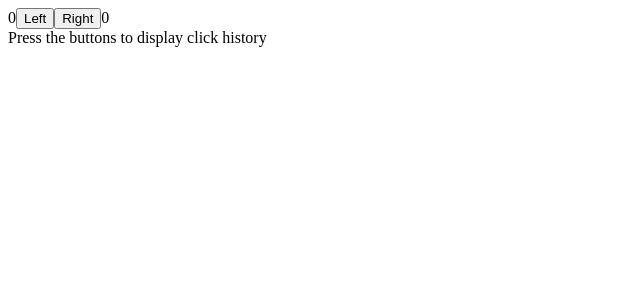
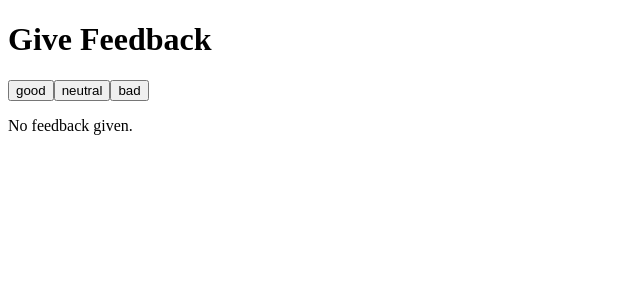
Before and after one commit to ChelseaSaunders/fullstack_open, a React (Create React App) app in the folder part1/courseinfo/: page / in a window 1280 px wide. Shown: the top 300 px of the page, without its empty margins (0-640 px from the left). Built offline with nearby package versions, Linux system fonts and the light colour scheme.

Commit message:
finished exercises 1.6-1.11

```diff
--- a/part1/courseinfo/src/App.js
+++ b/part1/courseinfo/src/App.js
@@ -1,12 +1,6 @@
 import React, { useState } from 'react';
 
-const History = (props) => {
-  if (props.allClicks.length === 0) {
-    return (<div>Press the buttons to display click history</div>)
-  }
-
-  return (<div>Click history: {props.allClicks.join(' ')}</div>);
-};
+const Display = props => <div>{props.value}</div>;
 
 const Button = ({ handleClick, text }) => (
   <button onClick={handleClick}>
@@ -15,30 +9,21 @@ const Button = ({ handleClick, text }) => (
 );
 
 const App = () => {
-  const [left, setLeft] = useState(0);
-  const [right, setRight] = useState(0);
-  const [allClicks, setAll] = useState([]);
+  const [value, setValue] = useState(10);
 
-  const handleLeftClick = () => {
-    setAll(allClicks.concat('L'));
-    setLeft(left + 1);
-  };
-
-  const handleRightClick = () => {
-    setAll(allClicks.concat('R'));
-    setRight(right + 1);
+  const setToValue = (newValue) => {
+    console.log('value now', newValue);
+    setValue(newValue);
   };
 
   return (
     <div>
-      {left}
-      <Button onClick={handleLeftClick} text="Left" />
-      <Button onClick={handleRightClick} text="Right" />
-      {right}
-      <History allClicks={allClicks} />
+      <Display value={value} />
+      <Button handleClick={() => setToValue(1000)} text="Thousand" />
+      <Button handleClick={() => setToValue(0)} text="Reset to 0" />
+      <Button handleClick={() => setToValue(value +1)} text="Add 1" />
     </div>
-  )
-
+  );
 };
 
 export default App;
--- /dev/null
+++ b/part1/courseinfo/src/Unicafe.js
@@ -0,0 +1,97 @@
+import React, { useState } from 'react';
+
+// exercises 1.6-1.11
+
+const Title = ({ title }) => <h1>{title}</h1>;
+
+const Button = ({ clickHandler, text }) => (
+  <button onClick={clickHandler}>{text}</button>
+);
+
+const Statistics = ({ goodCount, badCount, neutralCount }) => {
+  const generateVotedCategories = () => {
+    let votedCategories = 0;
+
+    if (goodCount > 0) votedCategories += 1;
+    if (neutralCount > 0) votedCategories += 1;
+    if (badCount > 0) votedCategories += 1;
+
+    return votedCategories;
+  }
+
+  if (generateVotedCategories() === 0) return (<p>No feedback given.</p>)
+
+  const generateTotalVotes = () => {
+    let sum = 0;
+    sum += goodCount ;
+    sum += neutralCount;
+    sum += badCount;
+
+    return sum;
+  }
+
+  const calculateAverage = () => {
+    let sum = 0;
+    sum += goodCount;
+    sum -= badCount ;
+
+    let votedCategories = generateVotedCategories()
+    return votedCategories === 0 ? 0 : sum / generateTotalVotes();
+  };
+
+  const calculateGoodPercent =() => {
+    let votedCategories = generateVotedCategories();
+    let percent = votedCategories === 0 ? 0 : goodCount/generateTotalVotes();
+    return String(percent) + " %";
+  }
+
+
+  return (
+    <React.Fragment>
+      <Title title="Statistics" />
+      <table>
+        <tbody>
+          <Result resultText="Good" count={goodCount} />
+          <Result resultText="Neutral" count={neutralCount} />
+          <Result resultText="Bad" count={badCount} />
+          <Result resultText="All" count={generateTotalVotes()} />
+          <Result resultText="Average" count={calculateAverage()} />
+          <Result resultText="Positive" count={calculateGoodPercent()} />
+        </tbody>
+      </table>
+    </React.Fragment>
+  );
+};
+
+const Result = ({ resultText, count }) => (
+  <tr>
+    <td>{resultText}</td>
+    <td>{count}</td>
+  </tr>
+);
+
+const UnicafeApp = () => {
+  const [goodCount, setGoodCount] = useState(0);
+  const [neutralCount, setNeutralCount] = useState(0);
+  const [badCount, setBadCount] = useState(0);
+
+  const handleGood = () => setGoodCount(goodCount + 1);
+  const handleNeutral = () => setNeutralCount(neutralCount + 1);
+  const handleBad = () => setBadCount(badCount + 1);
+
+  return (
+    <React.Fragment>
+      <Title title="Give Feedback" />
+      <Button clickHandler={handleGood} text="good" />
+      <Button clickHandler={handleNeutral} text="neutral" />
+      <Button clickHandler={handleBad} text="bad" />
+      <Statistics
+        goodCount={goodCount}
+        neutralCount={neutralCount}
+        badCount={badCount}
+      />
+    </React.Fragment>
+  );
+};
+
+export default UnicafeApp;
--- a/part1/courseinfo/src/index.js
+++ b/part1/courseinfo/src/index.js
@@ -1,6 +1,7 @@
 import React from 'react';
 import ReactDOM from 'react-dom/client';
 
-import App from './App';
+// import App from './App';
+import UnicafeApp from './Unicafe.js';
 
-ReactDOM.createRoot(document.getElementById('root')).render(<App />);
+ReactDOM.createRoot(document.getElementById('root')).render(<UnicafeApp />);
```
